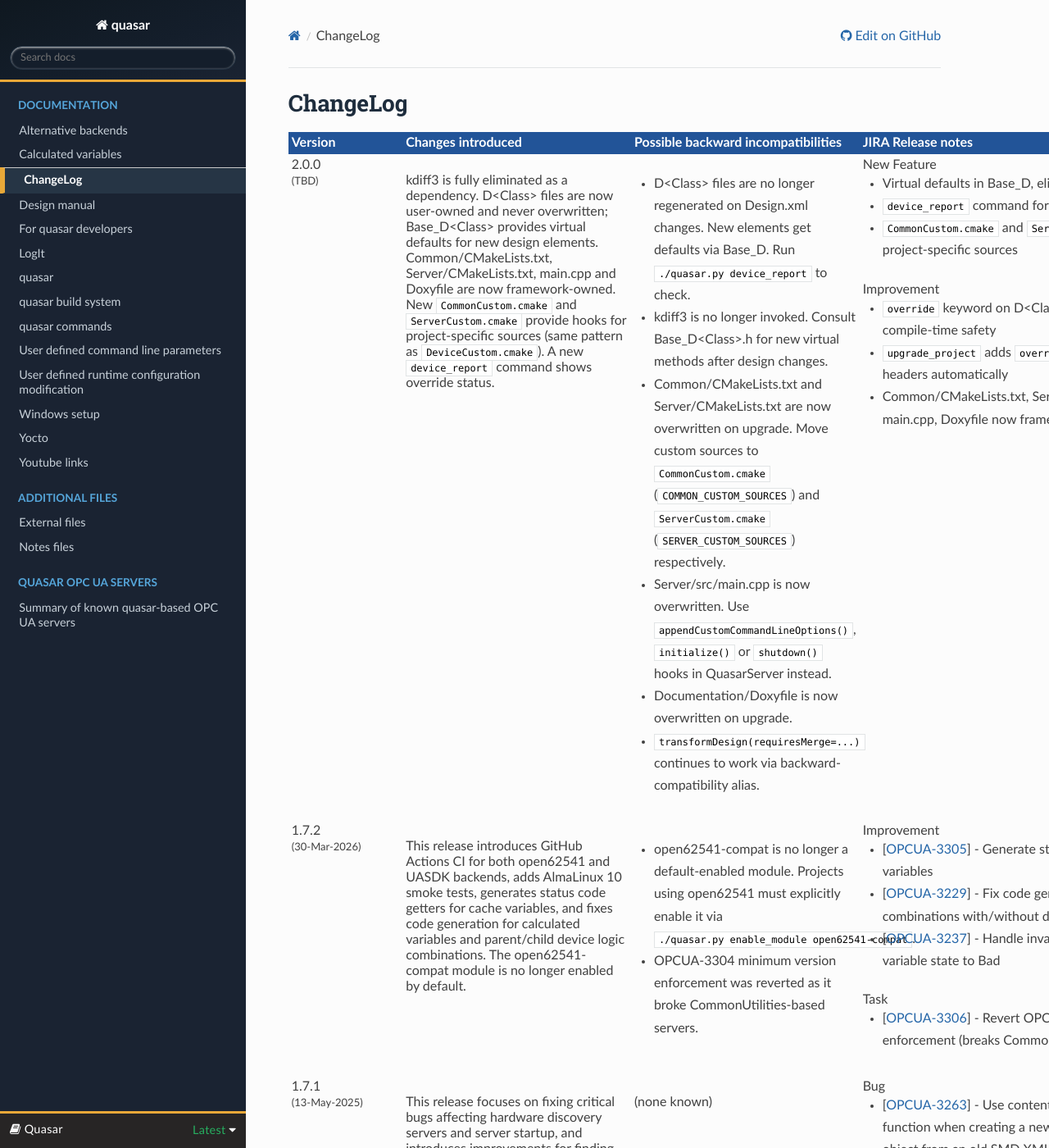
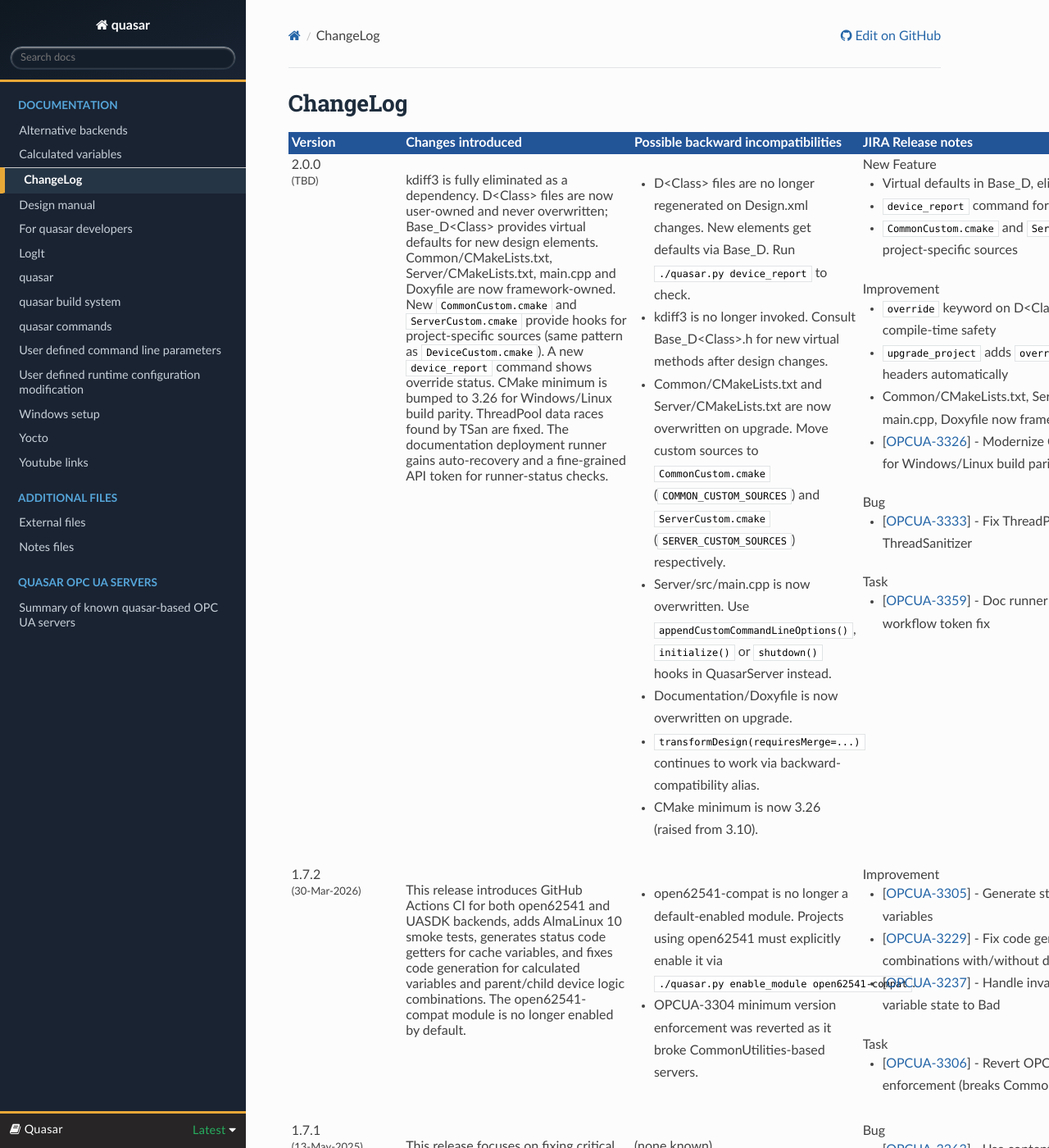
Before and after one commit to quasar-team/quasar, a Sphinx documentation site: the page built from Documentation/source/ChangeLog.rst, in a window 1280 px wide and 1400 px high. Shown: the whole window at 82% size. Built offline with Sphinx 7.4.7 and the Read the Docs theme 3.1.0, drawn with Linux system fonts in a browser that asks for light colours.

Commit message:
Update 2.0.0 changelog and unblock release tag regex
ChangeLog.rst (2.0.0 entry):
- Note CMake 3.26 minimum bump in "Changes introduced" + backward-incompatibilities.
- Note ThreadPool TSan fix and doc runner auto-recovery + token fix in "Changes introduced".
- Add JIRA links: OPCUA-3326 (Improvement), OPCUA-3333 (Bug), OPCUA-3359 (Task).

release_nebula.py:
- Relax tag regex from ^1\. to ^\d+\. so 2.x.y (and beyond) are accepted.
- Escape dots properly while at it.
- Extend the error-message example to include 2.0.0.

```diff
--- a/Documentation/source/ChangeLog.rst
+++ b/Documentation/source/ChangeLog.rst
@@ -19,7 +19,7 @@
                 <td valign="top">2.0.0<font size="-1"><br>(TBD)</font><br></td>
                 <!-- Changes introduced -->
                 <td valign="top"><br>
-                    kdiff3 is fully eliminated as a dependency. D&lt;Class&gt; files are now user-owned and never overwritten; Base_D&lt;Class&gt; provides virtual defaults for new design elements. Common/CMakeLists.txt, Server/CMakeLists.txt, main.cpp and Doxyfile are now framework-owned. New <code>CommonCustom.cmake</code> and <code>ServerCustom.cmake</code> provide hooks for project-specific sources (same pattern as <code>DeviceCustom.cmake</code>). A new <code>device_report</code> command shows override status.
+                    kdiff3 is fully eliminated as a dependency. D&lt;Class&gt; files are now user-owned and never overwritten; Base_D&lt;Class&gt; provides virtual defaults for new design elements. Common/CMakeLists.txt, Server/CMakeLists.txt, main.cpp and Doxyfile are now framework-owned. New <code>CommonCustom.cmake</code> and <code>ServerCustom.cmake</code> provide hooks for project-specific sources (same pattern as <code>DeviceCustom.cmake</code>). A new <code>device_report</code> command shows override status. CMake minimum is bumped to 3.26 for Windows/Linux build parity. ThreadPool data races found by TSan are fixed. The documentation deployment runner gains auto-recovery and a fine-grained API token for runner-status checks.
                 </td>
                 <!-- Possible backward incompatibilities -->
                 <td valign="top"><br>
@@ -30,6 +30,7 @@
                         <li>Server/src/main.cpp is now overwritten. Use <code>appendCustomCommandLineOptions()</code>, <code>initialize()</code> or <code>shutdown()</code> hooks in QuasarServer instead.</li>
                         <li>Documentation/Doxyfile is now overwritten on upgrade.</li>
                         <li><code>transformDesign(requiresMerge=...)</code> continues to work via backward-compatibility alias.</li>
+                        <li>CMake minimum is now 3.26 (raised from 3.10).</li>
                     </ul>
                 </td>
                 <!-- JIRA Release notes -->
@@ -45,6 +46,15 @@
                         <li><code>override</code> keyword on D&lt;Class&gt; declarations for compile-time safety</li>
                         <li><code>upgrade_project</code> adds <code>override</code> to existing D&lt;Class&gt; headers automatically</li>
                         <li>Common/CMakeLists.txt, Server/CMakeLists.txt, main.cpp, Doxyfile now framework-owned</li>
+                        <li>[<a href='https://its.cern.ch/jira/browse/OPCUA-3326'>OPCUA-3326</a>] - Modernize CMake to 3.26 minimum for Windows/Linux build parity</li>
+                    </ul>
+                    Bug
+                    <ul>
+                        <li>[<a href='https://its.cern.ch/jira/browse/OPCUA-3333'>OPCUA-3333</a>] - Fix ThreadPool data races found by ThreadSanitizer</li>
+                    </ul>
+                    Task
+                    <ul>
+                        <li>[<a href='https://its.cern.ch/jira/browse/OPCUA-3359'>OPCUA-3359</a>] - Doc runner auto-recovery and workflow token fix</li>
                     </ul>
                 </td>
                 <td valign="top">quasar test suite notes:<br>
```
Also changed, not shown: 1 other file.
